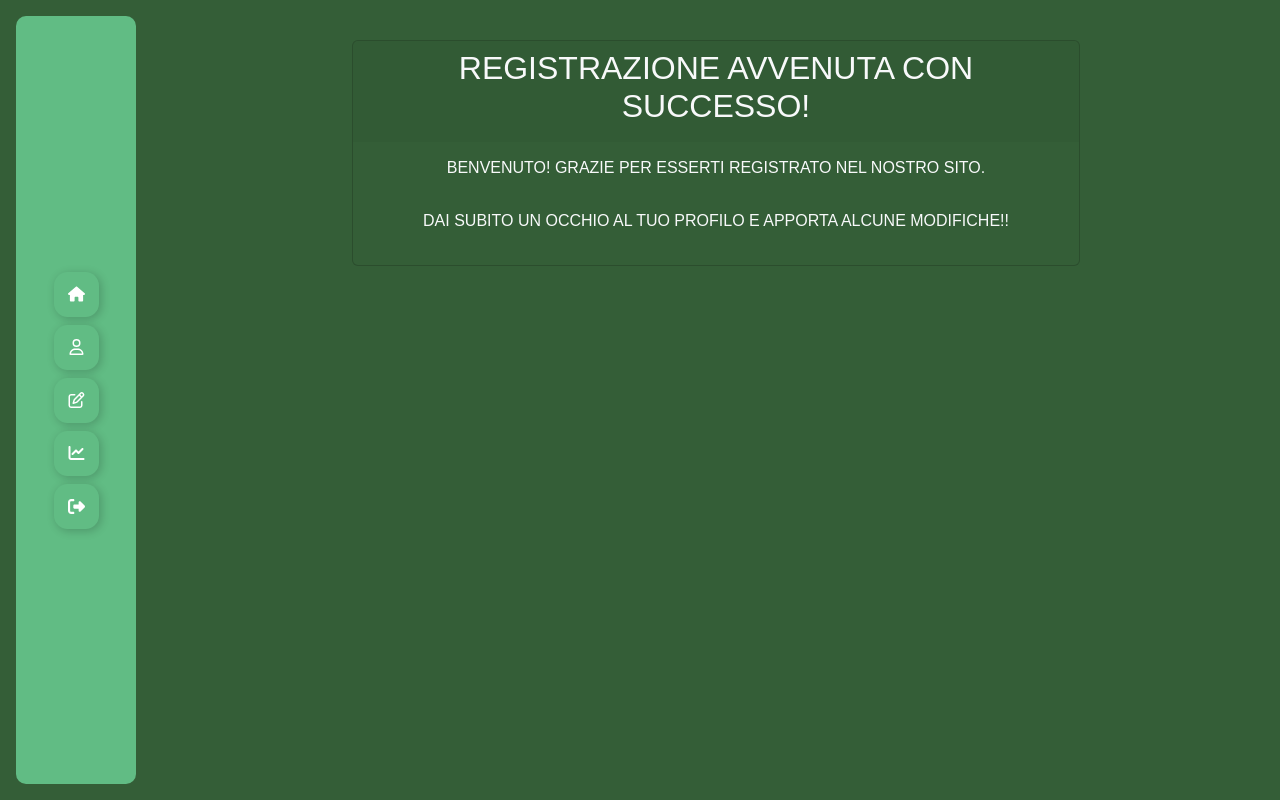
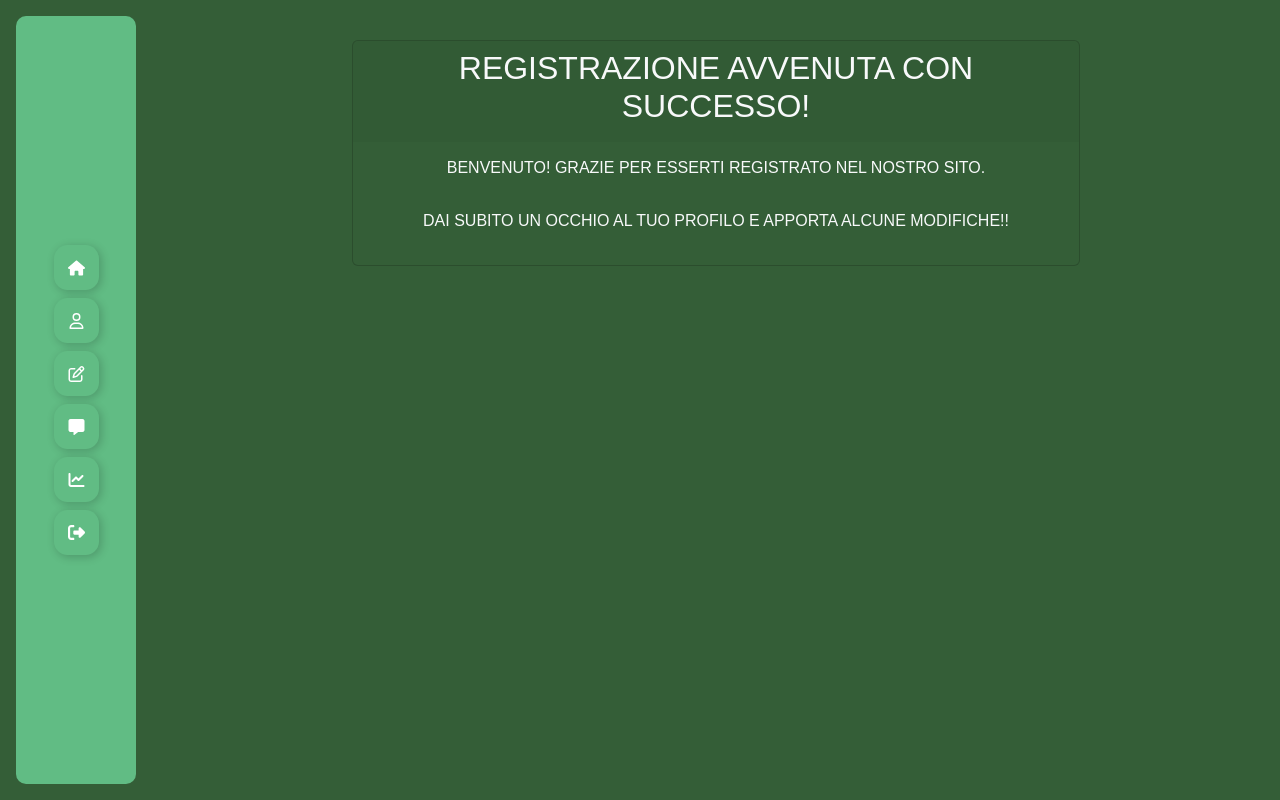
Before and after one commit to AndreaGhidara/D-Developer_back, a Laravel app: page /admin in a window 1280 px wide. Run offline with Laravel 9, Linux system fonts and the light colour scheme; a user stored in the database is signed in; data comes from the database, SQL or seed files in the repository; style sheets or scripts are compiled from the project's sources.

Commit message:
fix message sextion

```diff
--- a/resources/views/layouts/admin.blade.php
+++ b/resources/views/layouts/admin.blade.php
@@ -71,6 +71,21 @@
                                             <svg xmlns="http://www.w3.org/2000/svg" height="1em" viewBox="0 0 512 512"><!--! Font Awesome Free 6.4.2 by @fontawesome - https://fontawesome.com License - https://fontawesome.com/license (Commercial License) Copyright 2023 Fonticons, Inc. --><path d="M441 58.9L453.1 71c9.4 9.4 9.4 24.6 0 33.9L424 134.1 377.9 88 407 58.9c9.4-9.4 24.6-9.4 33.9 0zM209.8 256.2L344 121.9 390.1 168 255.8 302.2c-2.9 2.9-6.5 5-10.4 6.1l-58.5 16.7 16.7-58.5c1.1-3.9 3.2-7.5 6.1-10.4zM373.1 25L175.8 222.2c-8.7 8.7-15 19.4-18.3 31.1l-28.6 100c-2.4 8.4-.1 17.4 6.1 23.6s15.2 8.5 23.6 6.1l100-28.6c11.8-3.4 22.5-9.7 31.1-18.3L487 138.9c28.1-28.1 28.1-73.7 0-101.8L474.9 25C446.8-3.1 401.2-3.1 373.1 25zM88 64C39.4 64 0 103.4 0 152V424c0 48.6 39.4 88 88 88H360c48.6 0 88-39.4 88-88V312c0-13.3-10.7-24-24-24s-24 10.7-24 24V424c0 22.1-17.9 40-40 40H88c-22.1 0-40-17.9-40-40V152c0-22.1 17.9-40 40-40H200c13.3 0 24-10.7 24-24s-10.7-24-24-24H88z"/></svg>                                        </div>
                                         {{-- Text --}}
                                         <div class="text">Edit</div>
+                                    </button>
+                                </div>
+                            </a>
+                        </li>
+                          {{-- Message --}}
+                          <li class="d-flex align-items-center py-1">
+                            <a class="nav-link d-flex align-items-center" href="{{ route('admin.users.messages', $user)}}">
+                                <div class="squereIcon">
+                                    <button class="Btn">
+                                        <div class="sign">
+                                            {{-- SVG --}}
+                                            <svg xmlns="http://www.w3.org/2000/svg" height="1em" viewBox="0 0 512 512"><!--! Font Awesome Free 6.4.2 by @fontawesome - https://fontawesome.com License - https://fontawesome.com/license (Commercial License) Copyright 2023 Fonticons, Inc. --><path d="M64 0C28.7 0 0 28.7 0 64V352c0 35.3 28.7 64 64 64h96v80c0 6.1 3.4 11.6 8.8 14.3s11.9 2.1 16.8-1.5L309.3 416H448c35.3 0 64-28.7 64-64V64c0-35.3-28.7-64-64-64H64z"/></svg>
+                                        </div>
+                                        {{-- Text --}}
+                                        <div class="text">Messages</div>
                                     </button>
                                 </div>
                             </a>
```
